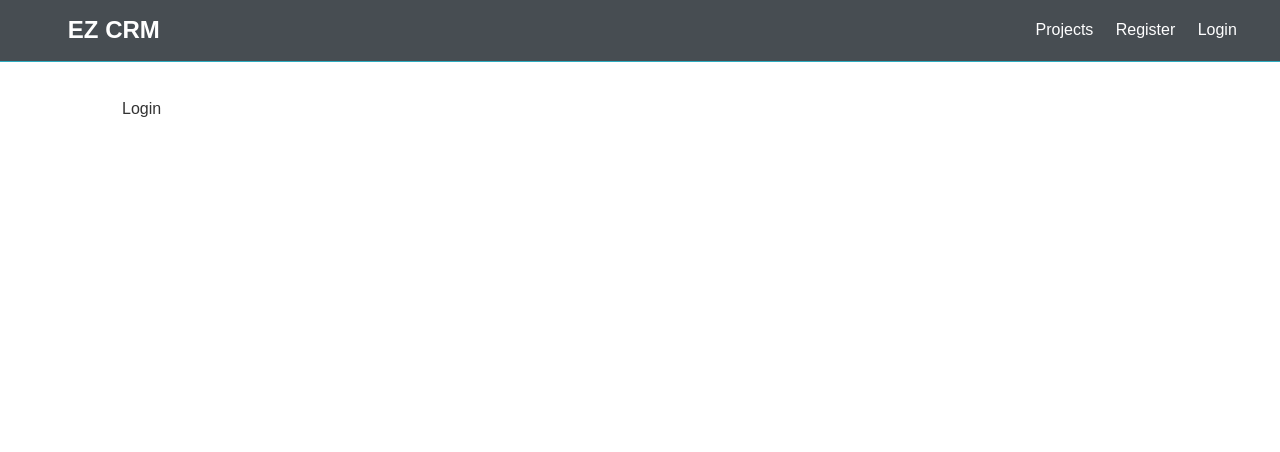
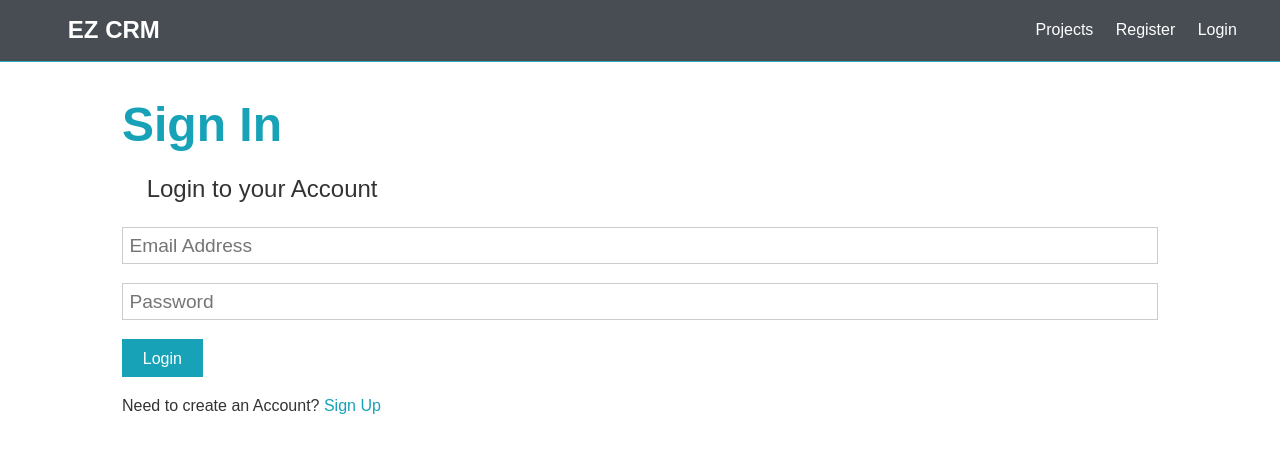
Before and after one commit to bmdito/EZ-CRM, a React (Create React App) app in the folder client/: page /login in a window 1280 px wide. Shown: the top 452 px of the page. Built offline with nearby package versions, Linux system fonts and the light colour scheme.

Commit message:
login component complete

```diff
--- a/client/src/components/auth/Login.js
+++ b/client/src/components/auth/Login.js
@@ -1,7 +1,61 @@
-import React from "react";
+import React, { Fragment, useState } from "react";
+import { Link } from "react-router-dom";
 
 export const Login = () => {
-  return <div>Login</div>;
+  //in hooks first value is the current state second is function to reset it
+  const [formData, setFormData] = useState({
+    email: "",
+    password: "",
+  });
+
+  //destructuring for state values
+  const { email, password } = formData;
+
+  //use spread operator because setFormData overrides entire formdata state
+  //uses [e.target.name] so that we can use one onchange for any input field
+  const onChange = (e) =>
+    setFormData({ ...formData, [e.target.name]: e.target.value });
+
+  const onSubmit = async (e) => {
+    e.preventDefault();
+    console.log("SUCESS");
+  };
+  return (
+    <Fragment>
+      <h1 className="large text-primary">Sign In</h1>
+      <p className="lead">
+        <i className="fas fa-user"></i> Login to your Account
+      </p>
+      <form className="form" onSubmit={(e) => onSubmit(e)}>
+        <div className="form-group">
+          <input
+            type="email"
+            placeholder="Email Address"
+            name="email"
+            value={email}
+            onChange={(e) => onChange(e)}
+            required
+          />
+        </div>
+        <div className="form-group">
+          <input
+            type="password"
+            placeholder="Password"
+            name="password"
+            value={password}
+            onChange={(e) => onChange(e)}
+            minLength="6"
+            required
+          />
+        </div>
+
+        <input type="submit" className="btn btn-primary" value="Login" />
+      </form>
+      <p className="my-1">
+        Need to create an Account? <Link to="/register">Sign Up</Link>
+      </p>
+    </Fragment>
+  );
 };
 
 export default Login;
--- a/client/src/components/auth/Register.js
+++ b/client/src/components/auth/Register.js
@@ -1,4 +1,5 @@
 import React, { Fragment, useState } from "react";
+import { Link } from "react-router-dom";
 //we will use redux instead of axios
 // import axios from "axios";
 
@@ -106,7 +107,7 @@
         <input type="submit" className="btn btn-primary" value="Register" />
       </form>
       <p className="my-1">
-        Already have an account? <a href="login.html">Sign In</a>
+        Already have an account? <Link to="/login">Login</Link>
       </p>
     </Fragment>
   );
```
